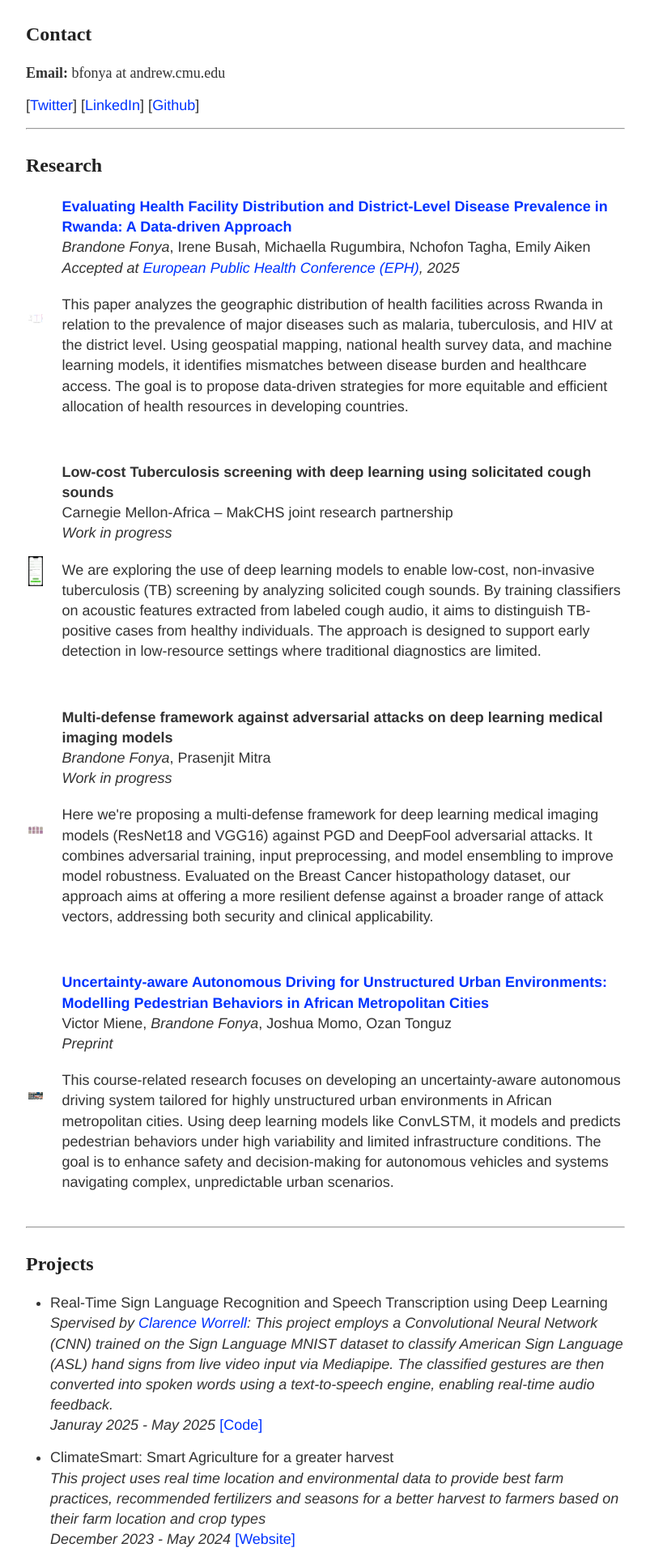
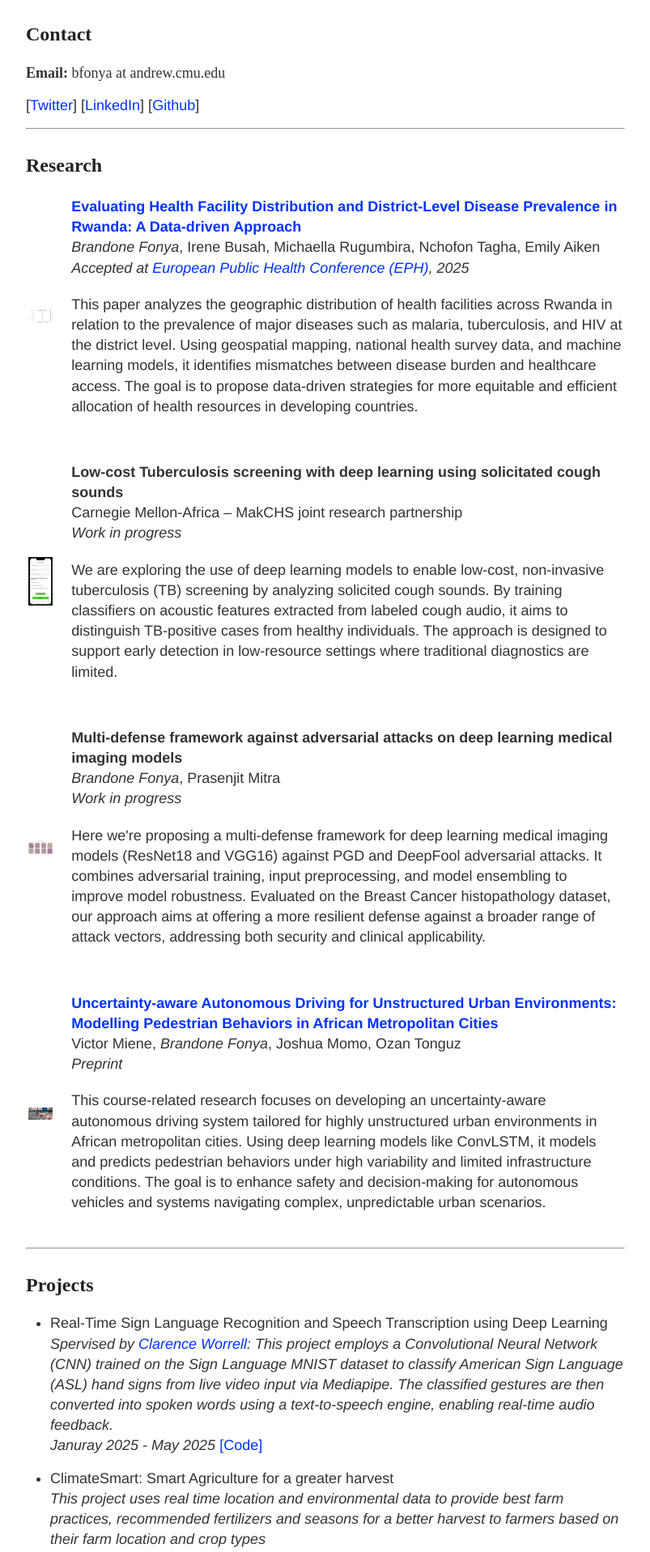
Before and after one commit to FonyaBrandone/FonyaBrandone.github.io, a Jekyll site: the page built from index.md, in a window 1280 px wide. Shown: the part 452-2369 px from the top of the page at 81% size, without its empty margins (238-1041 px from the left). Built offline with Jekyll 4.4.1, drawn with Linux system fonts in a browser that asks for light colours.

Commit message:
Updated widths

```diff
--- a/index.md
+++ b/index.md
@@ -52,7 +52,7 @@
   <tr><td colspan="2" style="padding: 10px;"></td></tr>
 
   <tr>
-    <td><img src="static/tb-screening.png" alt="Tubercolusis Screening research Image" width="120"></td>
+    <td><img src="static/tb-screening.png" alt="Tubercolusis Screening research Image" width="200"></td>
     <td style="padding-left: 20px;">
       <b>Low-cost Tuberculosis screening with deep learning using solicitated cough sounds</b><br>
       Carnegie Mellon-Africa – MakCHS joint research partnership<br>
```
